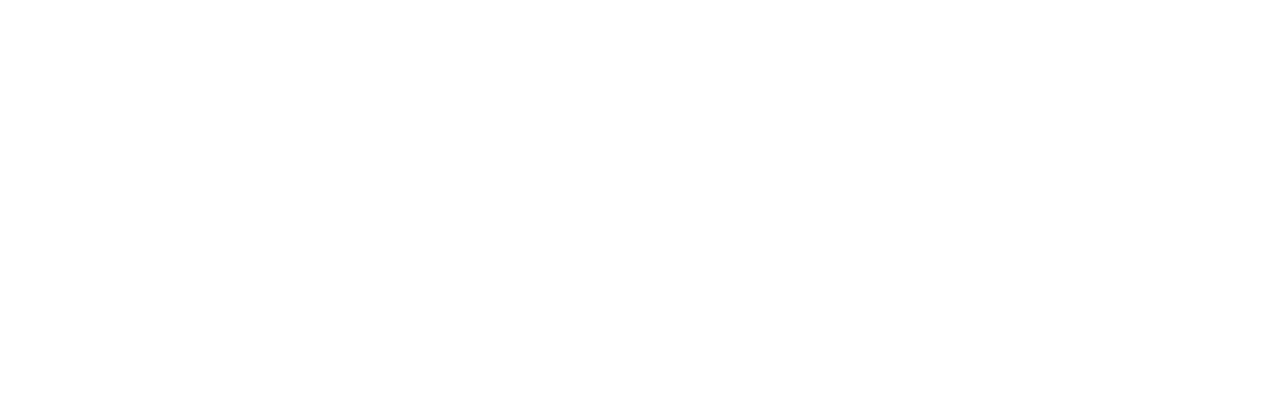
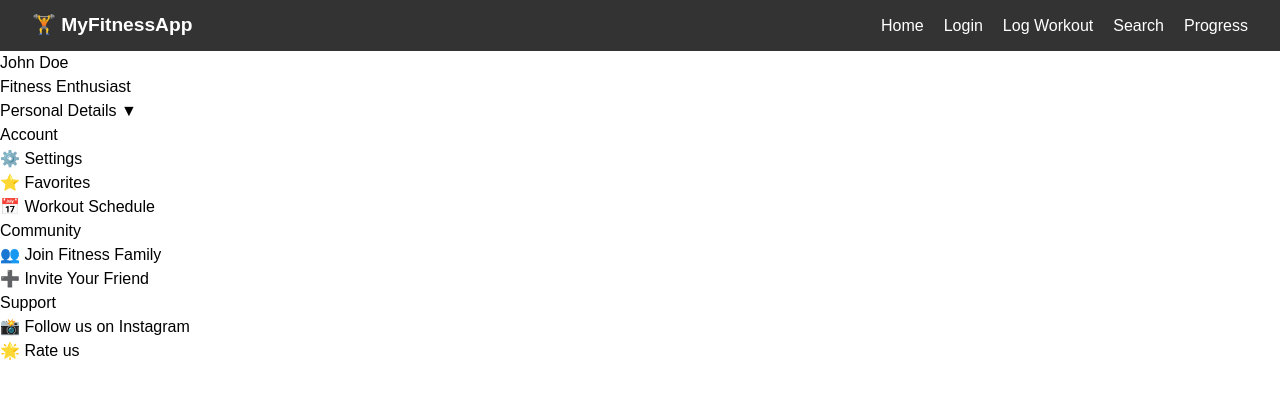
Before and after one commit to Fionasyona/FE_Fitness-Buddy, a React (Vite) app in the folder Fitness-Buddy/: page /ProfilePage in a window 1280 px wide. Before the commit this address had no page. Shown: the top 398 px of the page. Built offline with nearby package versions, Linux system fonts and the light colour scheme.

Commit message:
completion of profilepage.jsx

```diff
--- a/Fitness-Buddy/src/App.jsx
+++ b/Fitness-Buddy/src/App.jsx
@@ -5,6 +5,7 @@
 import LogWorkoutPage from "./pages/LogWorkoutPage";
 import SearchPage from "./pages/SearchPage";
 import ProgressPage from "./pages/ProgressPage";
+import ProfilePage from "./pages/ProfilePage"; // Importing ProfilePage
 
 function App() {
   return (
@@ -14,6 +15,7 @@
       <Route path="/LogWorkoutPage" element={<LogWorkoutPage />} />
       <Route path="/SearchPage" element={<SearchPage />} />
       <Route path="/ProgressPage" element={<ProgressPage />} />
+      <Route path="/ProfilePage" element={<ProfilePage />} />
     </Routes>
   );
 }
--- a/Fitness-Buddy/src/pages/ProfilePage.jsx
+++ b/Fitness-Buddy/src/pages/ProfilePage.jsx
@@ -0,0 +1,135 @@
+import React, { useState } from "react";
+import "../styles/ProfilePage.css";
+
+function ProfilePage() {
+  const [menuOpen, setMenuOpen] = useState(false);
+
+  // Editable state
+  const [details, setDetails] = useState({
+    weight: "70 kg",
+    height: "170 cm",
+    bmi: "24.2",
+    targetWeight: "65 kg",
+  });
+
+  // Toggle visibility of personal details
+  const [showDetails, setShowDetails] = useState(false);
+
+  const handleChange = (e) => {
+    setDetails({ ...details, [e.target.name]: e.target.value });
+  };
+
+  const handleSave = () => {
+    alert("Personal details updated successfully!");
+  };
+
+  return (
+    <div className="profile-page">
+      {/* ✅ Navbar */}
+      <nav className="navbar profile-navbar">
+        <div className="logo">🏋️ MyFitnessApp</div>
+        <div className="menu-icon" onClick={() => setMenuOpen(!menuOpen)}>
+          ☰
+        </div>
+        <ul className={`nav-links ${menuOpen ? "active" : ""}`}>
+          <li>
+            <a href="/">Home</a>
+          </li>
+          <li>
+            <a href="/LoginPage">Login</a>
+          </li>
+          <li>
+            <a href="/LogWorkoutPage">Log Workout</a>
+          </li>
+          <li>
+            <a href="/SearchPage">Search</a>
+          </li>
+          <li>
+            <a href="/ProgressPage">Progress</a>
+          </li>
+        </ul>
+      </nav>
+
+      {/* ✅ Profile Section */}
+      <div className="profile-header">
+        <h2>John Doe</h2>
+        <p>Fitness Enthusiast</p>
+      </div>
+
+      {/* ✅ Toggle Personal Details */}
+      <div className="personal-details-toggle">
+        <h3 onClick={() => setShowDetails(!showDetails)}>
+          Personal Details {showDetails ? "▲" : "▼"}
+        </h3>
+
+        {showDetails && (
+          <form className="personal-details-form">
+            <label>
+              Weight:
+              <input
+                type="text"
+                name="weight"
+                value={details.weight}
+                onChange={handleChange}
+              />
+            </label>
+            <label>
+              Height:
+              <input
+                type="text"
+                name="height"
+                value={details.height}
+                onChange={handleChange}
+              />
+            </label>
+            <label>
+              BMI:
+              <input
+                type="text"
+                name="bmi"
+                value={details.bmi}
+                onChange={handleChange}
+              />
+            </label>
+            <label>
+              Target Weight:
+              <input
+                type="text"
+                name="targetWeight"
+                value={details.targetWeight}
+                onChange={handleChange}
+              />
+            </label>
+            <button type="button" onClick={handleSave} className="save-btn">
+              Save Details
+            </button>
+          </form>
+        )}
+      </div>
+
+      {/* Profile Options */}
+      <div className="profile-options">
+        <h3>Account</h3>
+        <ul>
+          <li>⚙️ Settings</li>
+          <li>⭐ Favorites</li>
+          <li>📅 Workout Schedule</li>
+        </ul>
+
+        <h3>Community</h3>
+        <ul>
+          <li>👥 Join Fitness Family</li>
+          <li>➕ Invite Your Friend</li>
+        </ul>
+
+        <h3>Support</h3>
+        <ul>
+          <li>📸 Follow us on Instagram</li>
+          <li>🌟 Rate us</li>
+        </ul>
+      </div>
+    </div>
+  );
+}
+
+export default ProfilePage;
```
